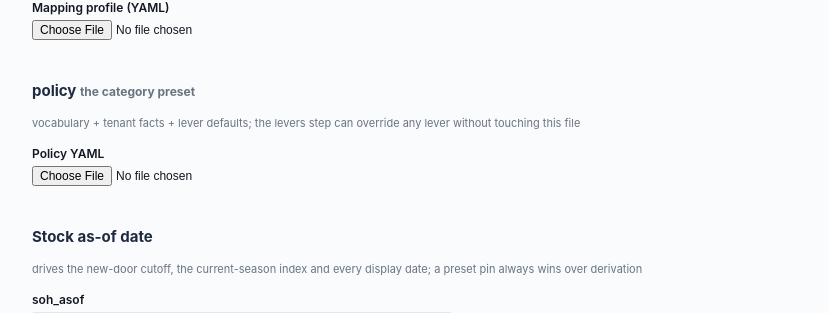
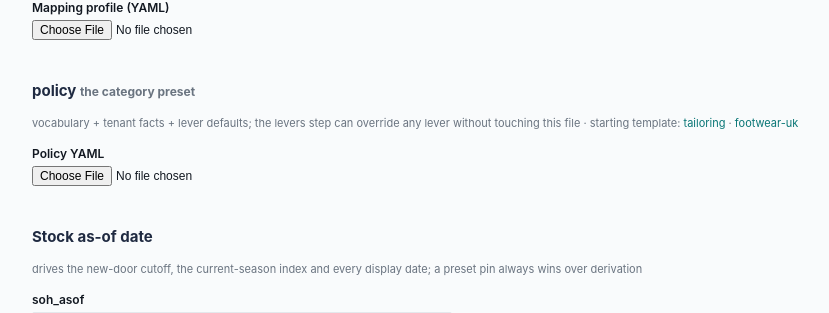
Before and after one commit to yashrajsingh1065-boop/restitch, a FastAPI app: page /runs/1/inputs in a window 1280 px wide. Shown: the part 1390-1703 px from the top of the page, without its empty margins (272-1101 px from the left). Run offline with FastAPI, Linux system fonts and the light colour scheme.

Commit message:
web: starting policy template, downloadable from the files page
/policy-template.yaml serves a preset generated live from the Policy
dataclass (demo_policy per vocab), so the handed-out file can never
drift from what from_dict accepts. Files page links both vocabs in the
policy field-note; gate proves the download round-trips through
from_dict and 404s on unknown vocabs.

```diff
--- a/restitch/web/app.py
+++ b/restitch/web/app.py
@@ -13,7 +13,13 @@ from pathlib import Path
 
 import yaml
 from fastapi import FastAPI, Request
-from fastapi.responses import FileResponse, JSONResponse, RedirectResponse
+from fastapi.responses import (
+    FileResponse,
+    JSONResponse,
+    PlainTextResponse,
+    RedirectResponse,
+    Response,
+)
 from fastapi.staticfiles import StaticFiles
 from fastapi.templating import Jinja2Templates
 from starlette.datastructures import UploadFile
@@ -107,6 +113,24 @@ def create_app(runs_root: Path) -> FastAPI:
     def create_run():
         rid = runner.new_run(runs_root)
         return _goto(rid, "inputs")
+
+    @app.get("/policy-template.yaml")
+    def policy_template(vocab: str = "tailoring"):
+        """A starting preset, generated from the Policy dataclass itself so the
+        handed-out file can never drift from what from_dict accepts."""
+        from ..core.policy import to_dict
+        from ..synth import VOCABS, demo_policy
+        if vocab not in VOCABS:
+            return PlainTextResponse(
+                f"unknown vocab {vocab!r}; one of: {', '.join(sorted(VOCABS))}",
+                status_code=404)
+        head = (f"# restitch policy preset — {vocab} starting template.\n"
+                "# Edit the size vocabulary for your category; budgets here are\n"
+                "# sized to the demo network. Every field is documented in\n"
+                "# restitch/core/policy.py; unknown keys are rejected by name.\n")
+        body = head + yaml.safe_dump(to_dict(demo_policy(vocab)), sort_keys=False)
+        return Response(body, media_type="text/yaml", headers={
+            "Content-Disposition": f'attachment; filename="policy-{vocab}.yaml"'})
 
     @app.post("/runs/{rid}/discard")
     def discard(rid: str):
--- a/restitch/web/templates/files.html
+++ b/restitch/web/templates/files.html
@@ -33,7 +33,10 @@ plans as NO-DATA; no tiers means no report bands.</div>
   {% endfor %}
 
   <h2>policy <span class="mute small">the category preset</span></h2>
-  <div class="field-note">vocabulary + tenant facts + lever defaults; the levers step can override any lever without touching this file</div>
+  <div class="field-note">vocabulary + tenant facts + lever defaults; the levers step can
+    override any lever without touching this file · starting template:
+    <a href="/policy-template.yaml">tailoring</a> ·
+    <a href="/policy-template.yaml?vocab=footwear-uk">footwear-uk</a></div>
   <label for="policy">Policy YAML{% if have_policy %}
     <span class="mute" style="font-weight:400">— carried; leave empty to reuse</span>{% endif %}</label>
   <input type="file" id="policy" name="policy" {% if not have_policy %}required{% endif %}>
```
Also changed, not shown: tests/test_web.py (+21 -0 lines).
